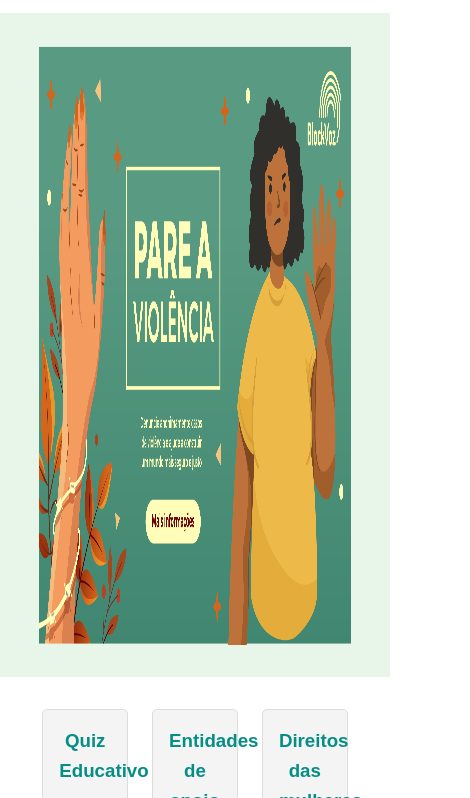
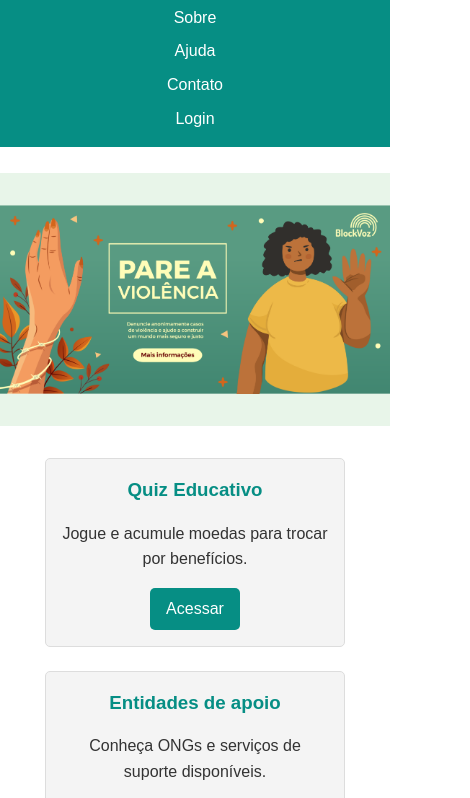
Before and after one commit to LucasSilva1207/BlockVoz, a plain HTML site: page App-Quiz-Javascript-master/Home/home.html in a window 390 px wide. Shown: the part 96-894 px from the top of the page, 470 px wide, since content can reach past the window. Drawn offline with Linux system fonts and the light colour scheme; files whose address does not match are found by name.

Commit message:
atlz codigo back ec2

```diff
--- a/App-Quiz-Javascript-master/Home/home.css
+++ b/App-Quiz-Javascript-master/Home/home.css
@@ -52,13 +52,10 @@
 
 .hero-image {
   width: 80%; /* Faz a imagem ocupar 80% da largura do contêiner */
-    height: 600px; /* Define uma altura específica */
-    margin: 0 auto; /* Centraliza horizontalmente */
-    display: flex; /* Ativa flexbox */
-    align-items: center; /* Centraliza verticalmente */
-    justify-content: center; /* Centraliza horizontalmente */
+  height: auto;
+  margin: 0 auto;
+  display: block;
 }
-
 
 /* Cards Section */
 .cards-container {
@@ -121,6 +118,7 @@
   padding: 1rem;
 }
 
+/* Banner */
 .banner {
   display: flex;
   align-items: center;
@@ -164,3 +162,44 @@
   height: auto;
   border-radius: 10px;
 }
+
+/* Responsividade */
+@media (max-width: 768px) {
+  .header-container {
+    flex-direction: column;
+    text-align: center;
+  }
+
+  header nav ul {
+    flex-direction: column;
+    gap: 0.5rem;
+  }
+
+  .hero-image {
+    width: 100%;
+  }
+
+  .cards-container {
+    flex-direction: column;
+    align-items: center;
+  }
+
+  .card {
+    width: 90%;
+    max-width: 300px;
+  }
+
+  .banner {
+    flex-direction: column;
+    text-align: center;
+  }
+
+  .banner-content {
+    max-width: 100%;
+  }
+
+  .banner-image {
+    max-width: 100%;
+    margin-top: 1rem;
+  }
+}
```
Lines whose indentation alone changed are shown as unchanged.
